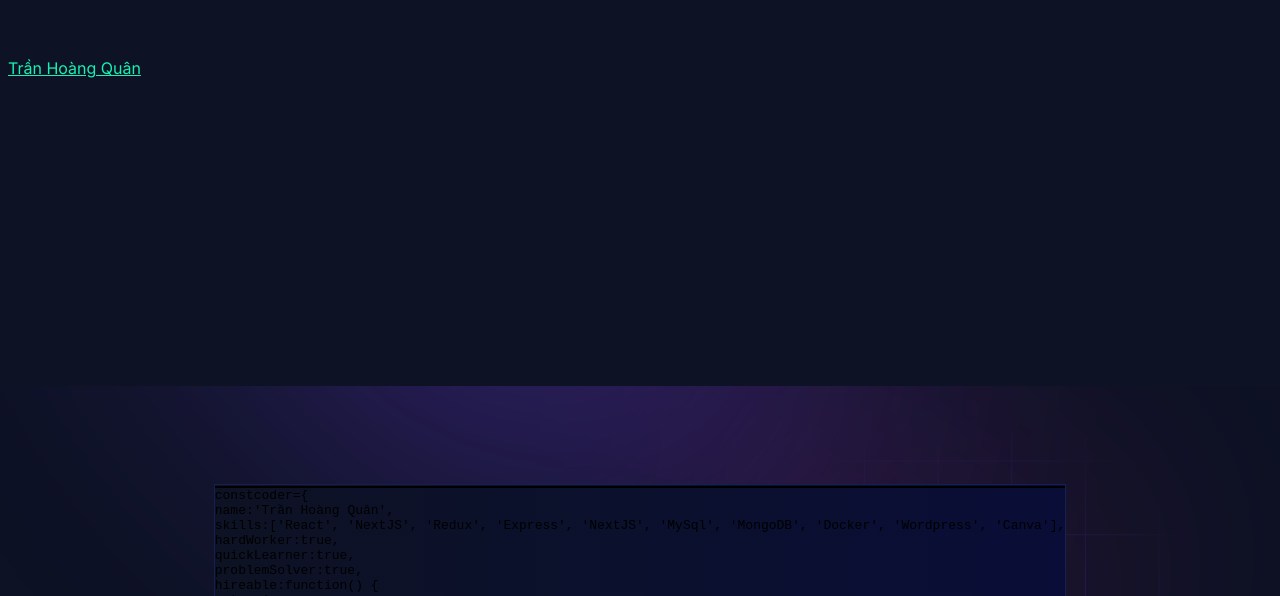
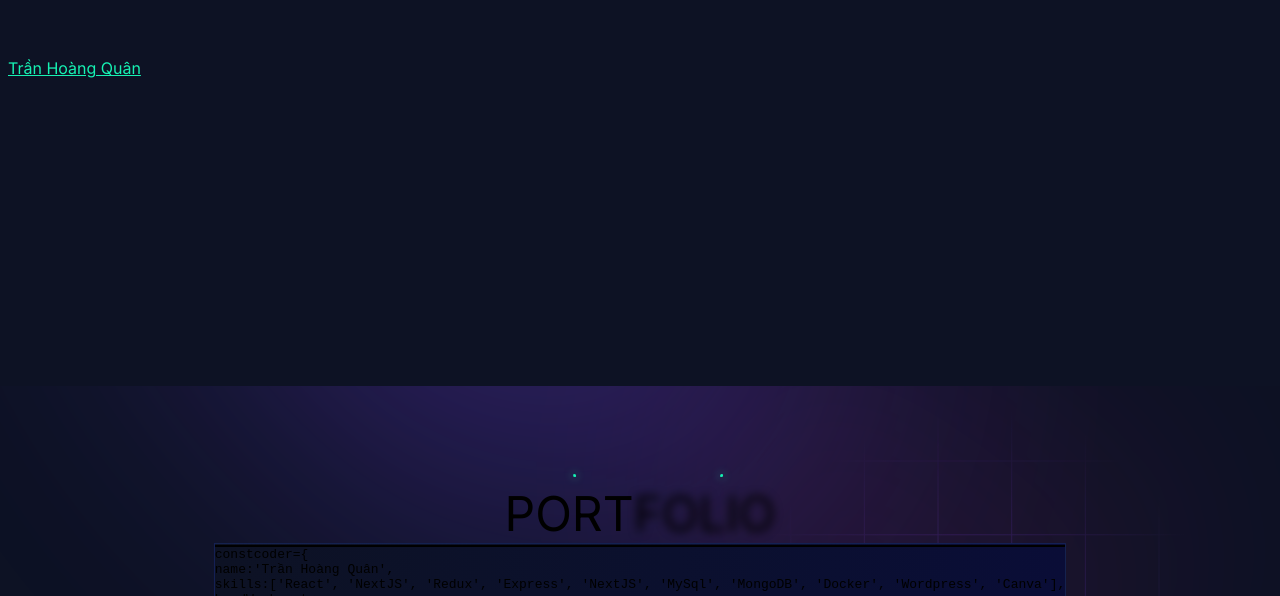
Before and after one commit to thquan0308/cv-portfolio, a Next.js app: page /cv-portfolio/ in a window 1280 px wide. Shown: the part 356-952 px from the top of the page. Built offline with nearby package versions, Linux system fonts and the light colour scheme; no server answers.

Commit message:
edit port

```diff
--- /dev/null
+++ b/app/components/TrueFocus.jsx
@@ -0,0 +1,146 @@
+import { useEffect, useRef, useState } from "react";
+import { motion } from "framer-motion";
+
+const TrueFocus = ({
+    sentence = "True Focus",
+    manualMode = false,
+    blurAmount = 5,
+    borderColor = "green",
+    glowColor = "rgba(0, 255, 0, 0.6)",
+    animationDuration = 0.5,
+    pauseBetweenAnimations = 1,
+}) => {
+    const words = sentence.split(" ");
+    const [currentIndex, setCurrentIndex] = useState(0);
+    const [lastActiveIndex, setLastActiveIndex] = useState(null);
+    const containerRef = useRef(null);
+    const wordRefs = useRef([]);
+    const [focusRect, setFocusRect] = useState({
+        x: 0,
+        y: 0,
+        width: 0,
+        height: 0,
+    });
+
+    useEffect(() => {
+        if (!manualMode) {
+            const interval = setInterval(() => {
+                setCurrentIndex((prev) => (prev + 1) % words.length);
+            }, (animationDuration + pauseBetweenAnimations) * 1000);
+
+            return () => clearInterval(interval);
+        }
+    }, [manualMode, animationDuration, pauseBetweenAnimations, words.length]);
+
+    useEffect(() => {
+        if (currentIndex === null || currentIndex === -1) return;
+        if (!wordRefs.current[currentIndex] || !containerRef.current) return;
+
+        const parentRect = containerRef.current.getBoundingClientRect();
+        const activeRect =
+            wordRefs.current[currentIndex].getBoundingClientRect();
+
+        setFocusRect({
+            x: activeRect.left - parentRect.left,
+            y: activeRect.top - parentRect.top,
+            width: activeRect.width,
+            height: activeRect.height,
+        });
+    }, [currentIndex, words.length]);
+
+    const handleMouseEnter = (index) => {
+        if (manualMode) {
+            setLastActiveIndex(index);
+            setCurrentIndex(index);
+        }
+    };
+
+    const handleMouseLeave = () => {
+        if (manualMode) {
+            setCurrentIndex(lastActiveIndex);
+        }
+    };
+
+    return (
+        <div
+            className="relative flex gap-4 justify-center items-center flex-wrap"
+            ref={containerRef}
+        >
+            {words.map((word, index) => {
+                const isActive = index === currentIndex;
+                return (
+                    <span
+                        key={index}
+                        ref={(el) => (wordRefs.current[index] = el)}
+                        className="relative text-[3rem] font-black cursor-pointer"
+                        style={{
+                            filter: manualMode
+                                ? isActive
+                                    ? `blur(0px)`
+                                    : `blur(${blurAmount}px)`
+                                : isActive
+                                ? `blur(0px)`
+                                : `blur(${blurAmount}px)`,
+                            "--border-color": borderColor,
+                            "--glow-color": glowColor,
+                            transition: `filter ${animationDuration}s ease`,
+                        }}
+                        onMouseEnter={() => handleMouseEnter(index)}
+                        onMouseLeave={handleMouseLeave}
+                    >
+                        {word}
+                    </span>
+                );
+            })}
+
+            <motion.div
+                className="absolute top-0 left-0 pointer-events-none box-border border-0"
+                animate={{
+                    x: focusRect.x,
+                    y: focusRect.y,
+                    width: focusRect.width,
+                    height: focusRect.height,
+                    opacity: currentIndex >= 0 ? 1 : 0,
+                }}
+                transition={{
+                    duration: animationDuration,
+                }}
+                style={{
+                    "--border-color": borderColor,
+                    "--glow-color": glowColor,
+                }}
+            >
+                <span
+                    className="absolute w-4 h-4 border-[3px] rounded-[3px] top-[-10px] left-[-10px] border-r-0 border-b-0"
+                    style={{
+                        borderColor: "var(--border-color)",
+                        filter: "drop-shadow(0 0 4px var(--border-color))",
+                    }}
+                ></span>
+                <span
+                    className="absolute w-4 h-4 border-[3px] rounded-[3px] top-[-10px] right-[-10px] border-l-0 border-b-0"
+                    style={{
+                        borderColor: "var(--border-color)",
+                        filter: "drop-shadow(0 0 4px var(--border-color))",
+                    }}
+                ></span>
+                <span
+                    className="absolute w-4 h-4 border-[3px] rounded-[3px] bottom-[-10px] left-[-10px] border-r-0 border-t-0"
+                    style={{
+                        borderColor: "var(--border-color)",
+                        filter: "drop-shadow(0 0 4px var(--border-color))",
+                    }}
+                ></span>
+                <span
+                    className="absolute w-4 h-4 border-[3px] rounded-[3px] bottom-[-10px] right-[-10px] border-l-0 border-t-0"
+                    style={{
+                        borderColor: "var(--border-color)",
+                        filter: "drop-shadow(0 0 4px var(--border-color))",
+                    }}
+                ></span>
+            </motion.div>
+        </div>
+    );
+};
+
+export default TrueFocus;
--- a/app/components/homepage/hero-section/index.jsx
+++ b/app/components/homepage/hero-section/index.jsx
@@ -10,9 +10,19 @@ import { RiContactsFill } from "react-icons/ri";
 import { SiInstagram } from "react-icons/si";
 import { TypeAnimation } from "react-type-animation";
 import "./index.css";
+import TrueFocus from "../../TrueFocus";
+
 function HeroSection() {
     return (
         <section className="relative flex flex-col items-center justify-between py-4 lg:py-12">
+            <TrueFocus
+                sentence="PORT FOLIO"
+                manualMode={false}
+                blurAmount={5}
+                borderColor="#16f2b3"
+                animationDuration={1}
+                pauseBetweenAnimations={0.5}
+            />
             <Image
                 src="/hero.svg"
                 alt="Hero"
@@ -21,7 +31,7 @@ function HeroSection() {
                 className="absolute -top-[98px] -z-10"
             />
 
-            <div className="grid grid-cols-1 items-start lg:grid-cols-2 lg:gap-12 gap-y-8">
+            <div className="grid grid-cols-1 items-start lg:grid-cols-2 lg:gap-12 gap-y-8 mt-6">
                 <div className="order-2 lg:order-1 flex flex-col items-start justify-center p-2 pb-20 md:pb-10 lg:pt-10">
                     <h1 className="text-3xl font-bold leading-10 text-white md:font-extrabold lg:text-[1.6rem] lg:leading-[3.5rem]">
                         <span
--- a/package.json
+++ b/package.json
@@ -13,7 +13,9 @@
     "dependencies": {
         "@emailjs/browser": "^4.3.1",
         "@next/third-parties": "15.1.1",
+        "@react-spring/web": "^9.7.5",
         "axios": "^1.6.8",
+        "framer-motion": "^12.6.3",
         "lottie-react": "^2.4.1",
         "next": "15.1.1",
         "nodemailer": "^6.9.15",
--- a/utils/data/projects-data.js
+++ b/utils/data/projects-data.js
@@ -49,5 +49,25 @@ export const projectsData = [
         role: 'Full Stack Developer',
         demo: '/png/quiz.png',
     },
+    {
+        "id": 4,
+        "name": "Shoe Store Website",
+        "description": "An e-commerce website for managing a shoe store, allowing users to browse products, place orders, and manage customer information. Integrated email notifications for order confirmations. Utilized Hibernate for database management and deployed on Tomcat.",
+        "tools": [
+            "Java EE",
+            "Spring Boot",
+            "Hibernate",
+            "MSSQL",
+            "Apache Tomcat",
+            "JSTL",
+            "Maven",
+            "Log4j",
+            "Apache POI",
+            "Jakarta Mail"
+        ],
+        "role": "Fullstack Developer",
+        "code": "https://github.com/thquan0308/shoe-ecommerce-website",
+        "demo": "/png/shoe.png"
+    }
 
 ];
```
Also changed, not shown: app/components/homepage/experience/index.jsx (+13 -8 lines), public/png/shoe.png (added), 1 other file (tests, documents, lock files or other folders).
